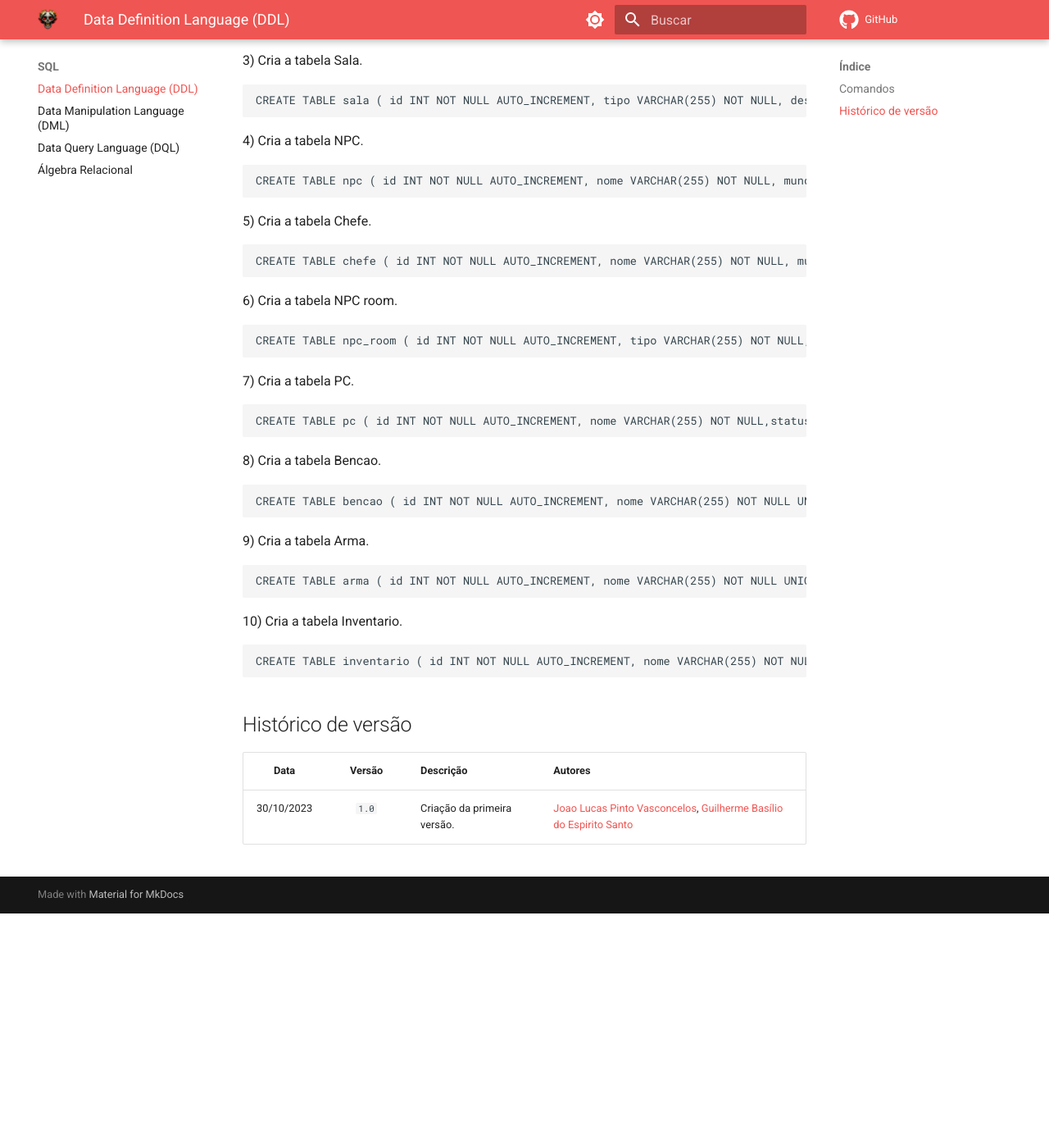
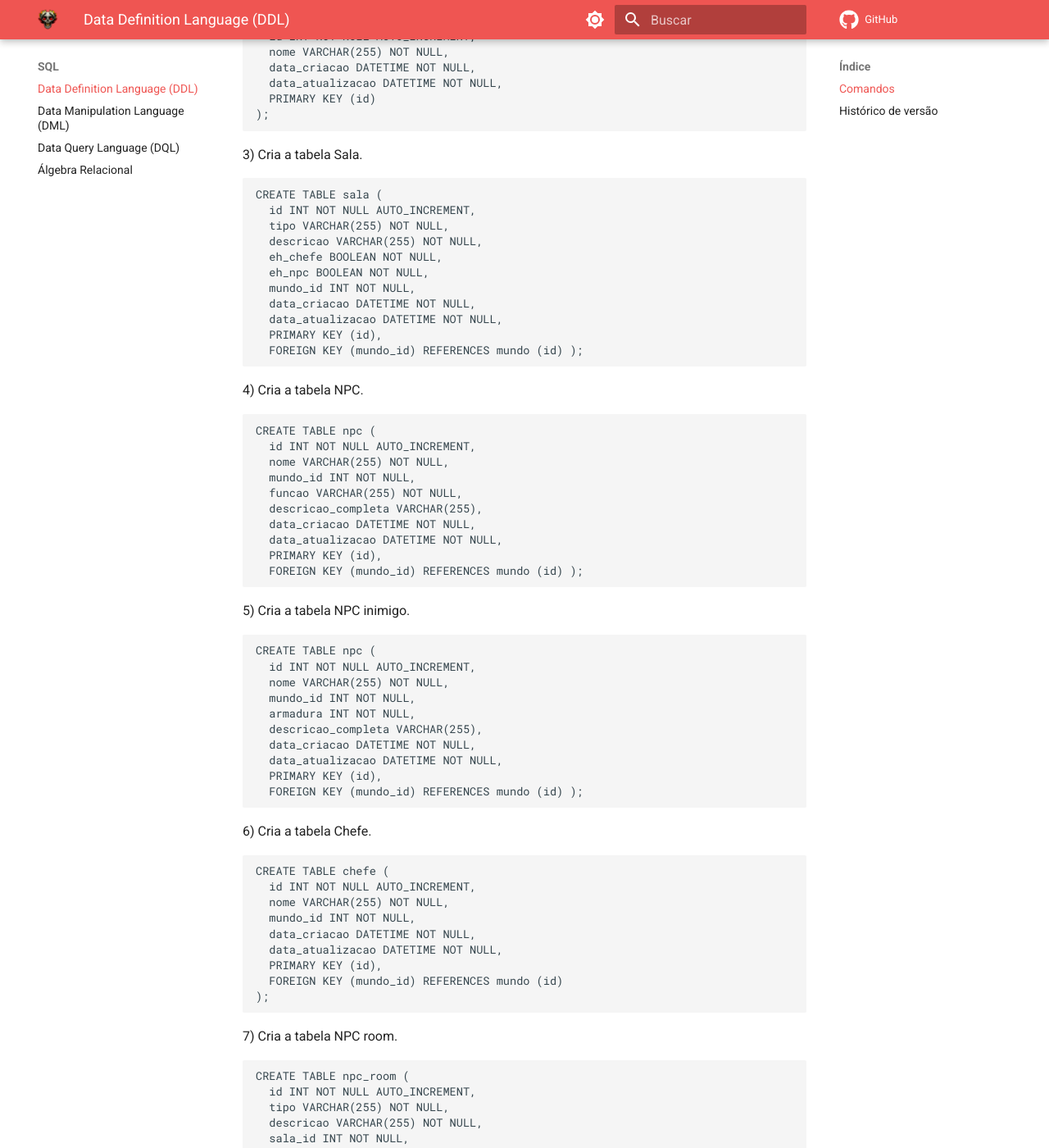
Before and after one commit to SBD1/2023.2-Dark-Souls, an MkDocs documentation site: the page built from docs/Modulo-2/DDL.md, in a window 1280 px wide and 1400 px high, scrolled down 894 px. Shown: the whole window at 82% size. Built offline with MkDocs 1.6.1 and Material for MkDocs 9.7.7, drawn with Linux system fonts in a browser that asks for light colours; comment, search, counter and statistics services are not loaded; before the commit the page ends 2008 px from its top, so only the background shows below that; some of the changed text lies outside the part shown.

Commit message:
Formatando DDL.md

````diff
--- a/docs/Modulo-2/DDL.md
+++ b/docs/Modulo-2/DDL.md
@@ -15,51 +15,139 @@ CREATE DATABASE hades;
 
 2) Cria a tabela Mundo.
 ```sql
-CREATE TABLE mundo ( id INT NOT NULL AUTO_INCREMENT, nome VARCHAR(255) NOT NULL, data_criacao DATETIME NOT NULL, data_atualizacao DATETIME NOT NULL, PRIMARY KEY (id) );
+CREATE TABLE mundo (
+  id INT NOT NULL AUTO_INCREMENT,
+  nome VARCHAR(255) NOT NULL,
+  data_criacao DATETIME NOT NULL,
+  data_atualizacao DATETIME NOT NULL,
+  PRIMARY KEY (id)
+);
 ```
 
 3) Cria a tabela Sala.
 ```sql
-CREATE TABLE sala ( id INT NOT NULL AUTO_INCREMENT, tipo VARCHAR(255) NOT NULL, descricao VARCHAR(255) NOT NULL, eh_chefe BOOLEAN NOT NULL, eh_npc BOOLEAN NOT NULL, mundo_id INT NOT NULL, data_criacao DATETIME NOT NULL, data_atualizacao DATETIME NOT NULL, PRIMARY KEY (id), FOREIGN KEY (mundo_id) REFERENCES mundo (id) );
+CREATE TABLE sala (
+  id INT NOT NULL AUTO_INCREMENT,
+  tipo VARCHAR(255) NOT NULL,
+  descricao VARCHAR(255) NOT NULL,
+  eh_chefe BOOLEAN NOT NULL,
+  eh_npc BOOLEAN NOT NULL,
+  mundo_id INT NOT NULL,
+  data_criacao DATETIME NOT NULL,
+  data_atualizacao DATETIME NOT NULL,
+  PRIMARY KEY (id),
+  FOREIGN KEY (mundo_id) REFERENCES mundo (id) );
 ```
 
 4) Cria a tabela NPC.
 ```sql
-CREATE TABLE npc ( id INT NOT NULL AUTO_INCREMENT, nome VARCHAR(255) NOT NULL, mundo_id INT NOT NULL, funcao VARCHAR(255) NOT NULL, descricao_completa VARCHAR(255), data_criacao DATETIME NOT NULL, data_atualizacao DATETIME NOT NULL, PRIMARY KEY (id), FOREIGN KEY (mundo_id) REFERENCES mundo (id) );
+CREATE TABLE npc (
+  id INT NOT NULL AUTO_INCREMENT,
+  nome VARCHAR(255) NOT NULL,
+  mundo_id INT NOT NULL,
+  funcao VARCHAR(255) NOT NULL,
+  descricao_completa VARCHAR(255),
+  data_criacao DATETIME NOT NULL,
+  data_atualizacao DATETIME NOT NULL,
+  PRIMARY KEY (id),
+  FOREIGN KEY (mundo_id) REFERENCES mundo (id) );
 ```
 
-5) Cria a tabela Chefe.
+5) Cria a tabela NPC inimigo.
 ```sql
-CREATE TABLE chefe ( id INT NOT NULL AUTO_INCREMENT, nome VARCHAR(255) NOT NULL, mundo_id INT NOT NULL, data_criacao DATETIME NOT NULL, data_atualizacao DATETIME NOT NULL, PRIMARY KEY (id), FOREIGN KEY (mundo_id) REFERENCES mundo (id) );
+CREATE TABLE npc (
+  id INT NOT NULL AUTO_INCREMENT,
+  nome VARCHAR(255) NOT NULL,
+  mundo_id INT NOT NULL,
+  armadura INT NOT NULL,
+  descricao_completa VARCHAR(255),
+  data_criacao DATETIME NOT NULL,
+  data_atualizacao DATETIME NOT NULL,
+  PRIMARY KEY (id),
+  FOREIGN KEY (mundo_id) REFERENCES mundo (id) );
 ```
 
-6) Cria a tabela NPC room.
+6) Cria a tabela Chefe.
 ```sql
-CREATE TABLE npc_room ( id INT NOT NULL AUTO_INCREMENT, tipo VARCHAR(255) NOT NULL, descricao VARCHAR(255) NOT NULL, sala_id INT NOT NULL, data_criacao DATETIME NOT NULL, data_atualizacao DATETIME NOT NULL, PRIMARY KEY (id), FOREIGN KEY (sala_id) REFERENCES sala (id) );
+CREATE TABLE chefe (
+  id INT NOT NULL AUTO_INCREMENT,
+  nome VARCHAR(255) NOT NULL,
+  mundo_id INT NOT NULL,
+  data_criacao DATETIME NOT NULL,
+  data_atualizacao DATETIME NOT NULL,
+  PRIMARY KEY (id),
+  FOREIGN KEY (mundo_id) REFERENCES mundo (id)
+);
 ```
 
-7) Cria a tabela PC.
+7) Cria a tabela NPC room.
 ```sql
-CREATE TABLE pc ( id INT NOT NULL AUTO_INCREMENT, nome VARCHAR(255) NOT NULL,status BOOLEAN NOT NULL, sala_id INT NOT NULL, data_criacao DATETIME NOT NULL, data_atualizacao DATETIME NOT NULL, PRIMARY KEY (id), FOREIGN KEY (sala_id) REFERENCES sala (id) );
+CREATE TABLE npc_room (
+  id INT NOT NULL AUTO_INCREMENT,
+  tipo VARCHAR(255) NOT NULL,
+  descricao VARCHAR(255) NOT NULL,
+  sala_id INT NOT NULL,
+  data_criacao DATETIME NOT NULL,
+  data_atualizacao DATETIME NOT NULL,
+  PRIMARY KEY (id),
+  FOREIGN KEY (sala_id) REFERENCES sala (id)
+);
 ```
 
-8) Cria a tabela Bencao.
+8) Cria a tabela PC.
 ```sql
-CREATE TABLE bencao ( id INT NOT NULL AUTO_INCREMENT, nome VARCHAR(255) NOT NULL UNIQUE, raridade VARCHAR(255) NOT NULL CHECK (raridade IN (‘Comum’, ‘Raro’, ‘Épico’, ‘Heroico’, ‘Lendário’, ‘Duo’)), habilidade VARCHAR(255) NOT NULL CHECK (habilidade IN (‘Ataque’, ‘Especial’, ‘Elenco’, ‘Traço’, ‘Chamada’)), nivel INT NOT NULL CHECK (nivel >0 AND nivel <=5), data_criacao DATETIME NOT NULL, data_atualizacao DATETIME NOT NULL, PRIMARY KEY (id) );
+CREATE TABLE pc (
+  id INT NOT NULL AUTO_INCREMENT,
+  nome VARCHAR(255) NOT NULL,
+  status BOOLEAN NOT NULL,
+  sala_id INT NOT NULL,
+  data_criacao DATETIME NOT NULL,
+  data_atualizacao DATETIME NOT NULL,
+  PRIMARY KEY (id),
+  FOREIGN KEY (sala_id) REFERENCES sala (id)
+);
 ```
 
-9) Cria a tabela Arma.
+9) Cria a tabela Bencao.
 ```sql
-CREATE TABLE arma ( id INT NOT NULL AUTO_INCREMENT, nome VARCHAR(255) NOT NULL UNIQUE, tipo VARCHAR(255) NOT NULL CHECK (tipo IN (‘Espada’, ‘Lança’, ‘Escudo’, ‘Arco’, ‘Punho’, ‘Foice’)), data_criacao DATETIME NOT NULL, data_atualizacao DATETIME NOT NULL, PRIMARY KEY (id) );
+CREATE TABLE bencao (
+id INT NOT NULL AUTO_INCREMENT,
+nome VARCHAR(255) NOT NULL UNIQUE,
+raridade VARCHAR(255) NOT NULL CHECK (raridade IN (‘Comum’, ‘Raro’, ‘Épico’, ‘Heroico’, ‘Lendário’, ‘Duo’)),
+habilidade VARCHAR(255) NOT NULL CHECK (habilidade IN (‘Ataque’, ‘Especial’, ‘Elenco’, ‘Traço’, ‘Chamada’)),
+nivel INT NOT NULL CHECK (nivel >0 AND nivel <=5),
+data_criacao DATETIME NOT NULL,
+data_atualizacao DATETIME NOT NULL,
+PRIMARY KEY (id) );
 ```
 
-10) Cria a tabela Inventario.
+10) Cria a tabela Arma.
 ```sql
-CREATE TABLE inventario ( id INT NOT NULL AUTO_INCREMENT, nome VARCHAR(255) NOT NULL, tipo VARCHAR(255) NOT NULL CHECK (tipo IN (‘Item’, ‘Arma’, ‘Bencao’)), jogador_id INT NOT NULL, data_criacao DATETIME NOT NULL, data_atualizacao DATETIME NOT NULL, PRIMARY KEY (id), FOREIGN KEY (jogador_id) REFERENCES pc (id) );
+CREATE TABLE arma (
+  id INT NOT NULL AUTO_INCREMENT,
+  nome VARCHAR(255) NOT NULL UNIQUE,
+  tipo VARCHAR(255) NOT NULL CHECK (tipo IN (‘Espada’, ‘Lança’, ‘Escudo’, ‘Arco’, ‘Punho’, ‘Foice’)),
+  data_criacao DATETIME NOT NULL,
+  data_atualizacao DATETIME NOT NULL,
+  PRIMARY KEY (id)
+);
+```
+
+11) Cria a tabela Inventario.
+```sql
+CREATE TABLE inventario (
+  id INT NOT NULL AUTO_INCREMENT,
+  nome VARCHAR(255) NOT NULL, tipo VARCHAR(255) NOT NULL CHECK (tipo IN (‘Item’, ‘Arma’, ‘Bencao’)),
+  jogador_id INT NOT NULL,
+  data_criacao DATETIME NOT NULL,
+  data_atualizacao DATETIME NOT NULL,
+  PRIMARY KEY (id),
+  FOREIGN KEY (jogador_id) REFERENCES pc (id)
+);
 ```
 
 ## Histórico de versão
 
 |    Data    | Versão | Descrição                   | Autores                                                      |
 | :--------: | :----: | --------------------------- | ------------------------------------------------------------ |
-| 30/10/2023 | `1.0`  | Criação da primeira versão. | [Joao Lucas Pinto Vasconcelos](https://github.com/HacKairos), [Guilherme Basílio do Espirito Santo](https://github.com/GuilhermeBES) |
+| 30/10/2023 | `1.0`  | Criação da primeira versão. | [Joao Lucas Pinto Vasconcelos](https://github.com/HacKairos), [Guilherme Basílio do Espirito Santo](https://github.com/GuilhermeBES), [Francisco Mizael](https://github.com/frmiza) |
````
